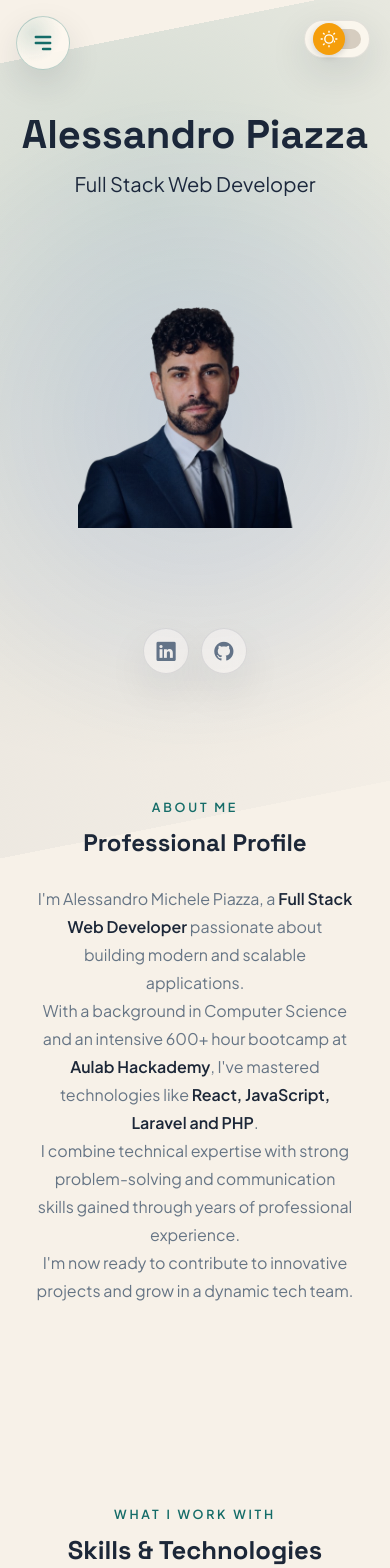
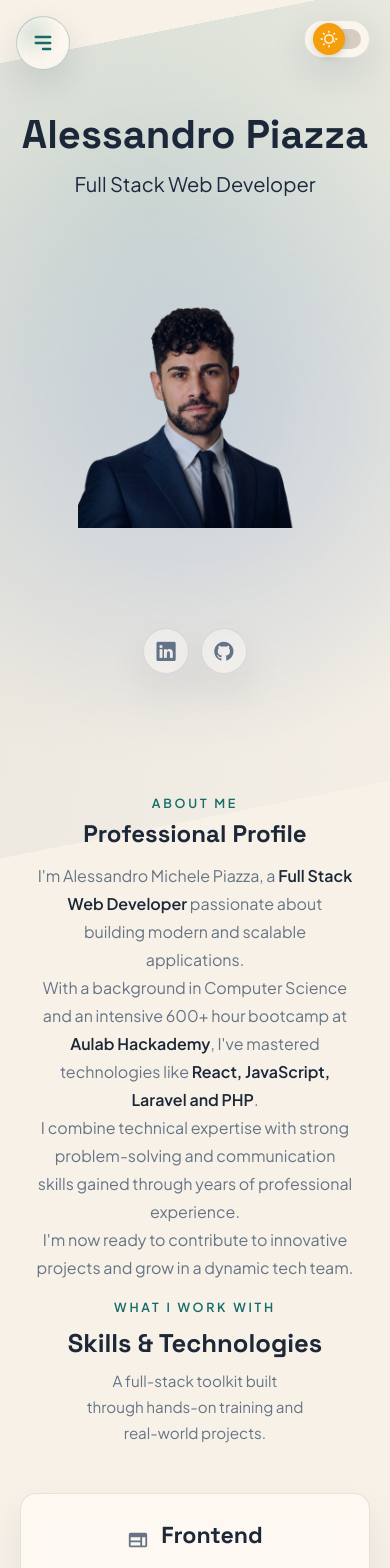
Before and after one commit to Alessandro-Michele-Piazza/Alessandro-Michele-Piazza.github.io, a React (Vite) app: page / in a window 390 px wide. Shown: the top 1568 px of the page. Built offline with nearby package versions, Linux system fonts and the light colour scheme.

Commit message:
tentativo ultimo ia

```diff
--- a/src/css/homepage.css
+++ b/src/css/homepage.css
@@ -121,15 +121,20 @@
     width: min(100% - 2rem, 42rem);
     max-width: 42rem;
     margin-inline: auto;
-    margin-top: 1rem;
+    margin-top: 0.75rem;
     padding-inline: 1.25rem;
-    height: 70vh;
-    margin-bottom: 0vh;
+    height: auto;
+    min-height: auto;
+    margin-bottom: 1rem;
   }
 
   .homepage__summary-intro {
     width: 100%;
-    margin-bottom: 1.75rem;
+    margin-bottom: 0.9rem;
+  }
+
+  .homepage__summary-eyebrow {
+    margin-bottom: 0.45rem;
   }
 
   .homepage__summary-title {
@@ -140,8 +145,4 @@
     font-size: clamp(1rem, 4vw, 1.1rem);
     line-height: 1.75;
   }
-
-  .homepage__summary-card {
-    margin-bottom: 2rem;
-  }
 }
```
